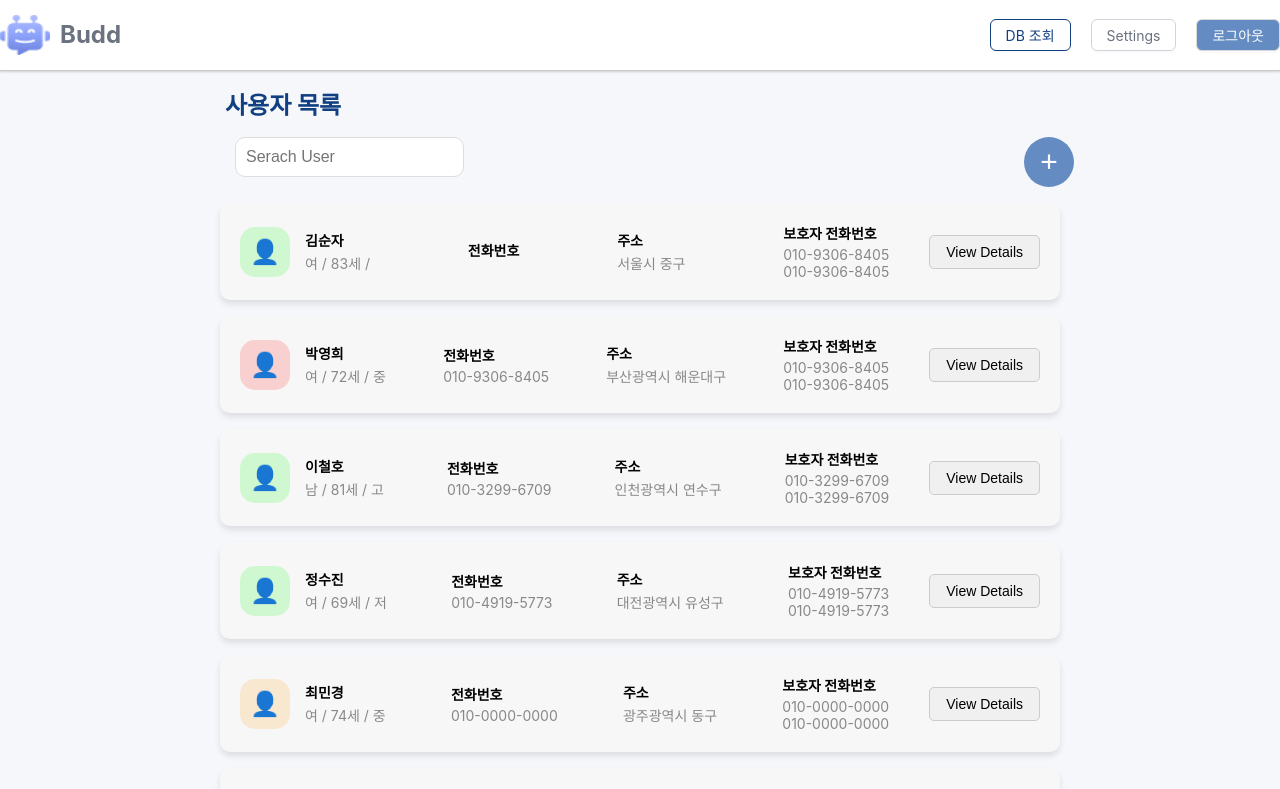
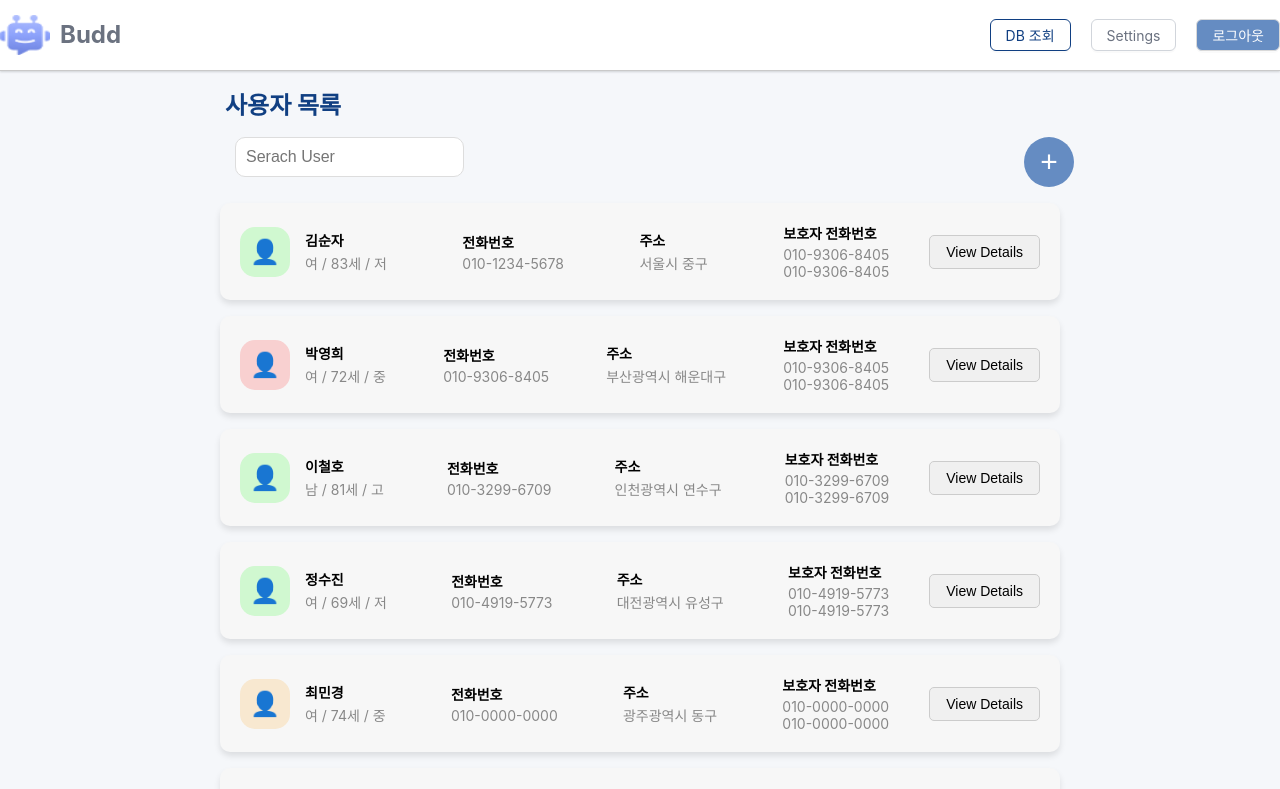
Before and after one commit to Jieuneenee/Budd-client, a React (Vite) app: page /userlist in a window 1280 px wide. Shown: the top 789 px of the page. Built offline with nearby package versions, Linux system fonts and the light colour scheme.

Commit message:
feat: 데이터 수정

```diff
--- a/src/constants/json/user_list_sample.json
+++ b/src/constants/json/user_list_sample.json
@@ -4,11 +4,11 @@
     "name": "김순자",
     "age": 83,
     "gender": "여",
-    "phone_number": "010-1234-5678",
+    "phoneNumber": "010-1234-5678",
     "address": "서울시 중구",
     "contact1": "010-9306-8405",
     "contact2": "010-9306-8405",
-    "rist_level": "저"
+    "riskLevel": "저"
   },
   {
     "userId": 2,
--- a/src/pages/UserListPage.jsx
+++ b/src/pages/UserListPage.jsx
@@ -29,9 +29,12 @@ const UserListPage = () => {
           </Actions>
         </Contents>
         <ColumnWrapper>
-          {userData.map((user) => (
+          {userData.map((user) => {
+            console.log(user);
+            return (
               <UserCard
                 key={user.userId}
+                userId={user.userId}
                 name={user.name}
                 age={user.age}
                 gender={user.gender}
@@ -41,7 +44,8 @@ const UserListPage = () => {
                 contact1={user.contact1}
                 contact2={user.contact2}
               />
-          ))}
+            );
+          })}
         </ColumnWrapper>
 
         {isAddModalOpen && (
```
Lines whose indentation alone changed are shown as unchanged.
